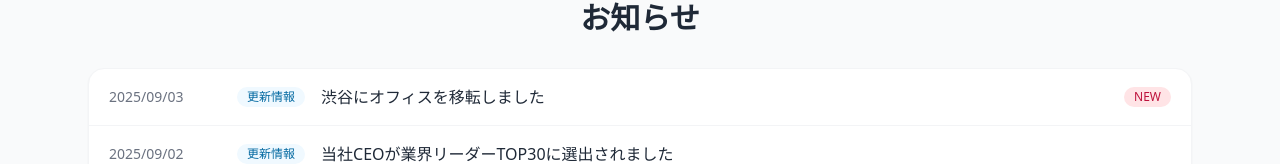
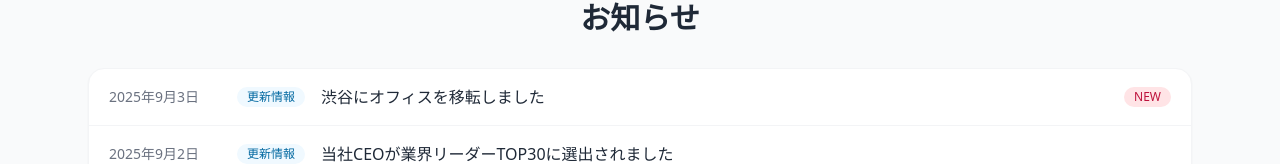
Before and after one commit to maichu050505/my-next-project, a Next.js app: page / in a window 1280 px wide. Shown: the part 640-804 px from the top of the page. Built offline with nearby package versions, Linux system fonts and the light colour scheme.

Commit message:
yyyy年mm月dd日形式に変更、日付をコンポーネント化

```diff
--- a/_components/news/NewsList.tsx
+++ b/_components/news/NewsList.tsx
@@ -1,13 +1,12 @@
 import Link from "next/link";
 import { News } from "@/app/_libs/microcms";
 import Badge from "@/_components/ui/Badge";
+import PublishedDate from "@/_components/ui/PublishedDate";
 
 type Props = {
   news: News[];
   limit?: number;
 };
-
-const normalizeDate = (s: string) => s.replaceAll("/", "-");
 
 export default function NewsList({ news, limit }: Props) {
   const items = limit ? news.slice(0, limit) : news;
@@ -25,12 +24,10 @@ export default function NewsList({ news, limit }: Props) {
             className="block px-5 py-4 hover:bg-gray-50 transition sm:flex sm:items-center sm:gap-4"
           >
             {/* モバイル：1行目 = 日付 */}
-            <time
-              dateTime={normalizeDate(n.publishedAt)}
+            <PublishedDate
+              date={n.publishedAt}
               className="block text-xs tabular-nums text-gray-500 sm:hidden"
-            >
-              {n.publishedAt}
-            </time>
+            />
 
             {/* モバイル：2行目 = カテゴリ＋タイトル */}
             <div className="mt-2 flex items-center gap-2 sm:hidden">
@@ -42,12 +39,10 @@ export default function NewsList({ news, limit }: Props) {
 
             {/* PC：全部1行（左=日付 / 中央=カテゴリ+タイトル / 右=NEW） */}
             <div className="hidden sm:flex sm:items-center sm:gap-4 sm:w-full">
-              <time
-                dateTime={normalizeDate(n.publishedAt)}
-                className="text-sm tabular-nums text-gray-500 w-28 shrink-0"
-              >
-                {n.publishedAt}
-              </time>
+              <PublishedDate
+                date={n.publishedAt}
+                className="hidden sm:block text-sm tabular-nums text-gray-500 w-28 shrink-0"
+              />
 
               <Badge variant="sky" tone="soft" size="sm" className="shrink-0">
                 {n.category.name}
--- /dev/null
+++ b/_components/ui/PublishedDate.tsx
@@ -0,0 +1,26 @@
+type DateProps = {
+  date: string; // "2025/09/03" のような形式
+  className?: string;
+  srLabel?: string; // スクリーンリーダー用ラベル
+};
+
+// "2025/09/03" -> "2025-09-03" (<time dateTime> 用)
+const normalizeDate = (s: string) => s.replaceAll("/", "-");
+
+// "2025/09/03" → "2025年9月3日"
+const formatDate = (s: string) => {
+  const [yyyy, mm, dd] = s.split("/");
+  return `${yyyy}年${Number(mm)}月${Number(dd)}日`;
+};
+
+export default function PublishedDate({ date, className, srLabel }: DateProps) {
+  return (
+    <time
+      dateTime={normalizeDate(date)}
+      className={className}
+      aria-label={srLabel ? srLabel : `掲載日 ${formatDate(date)}`}
+    >
+      {formatDate(date)}
+    </time>
+  );
+}
```
